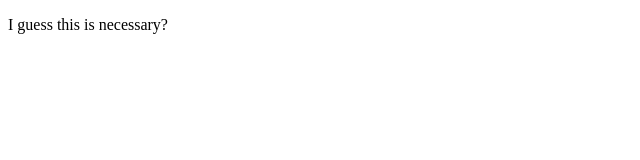
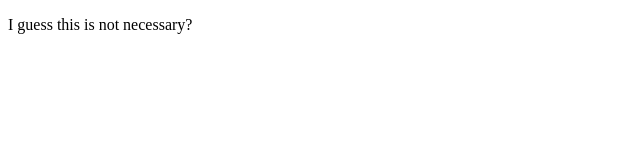
Before and after one commit to TakaSpam/CourseraWebDesignClass, a plain HTML site: page site/SecondPractice.html in a window 1280 px wide. Shown: the full height of the page, 0-640 px from the left. Drawn offline with Linux system fonts and the light colour scheme.

Commit message:
Getting Back Into It

```diff
--- a/site/SecondPractice.html
+++ b/site/SecondPractice.html
@@ -3,7 +3,7 @@
 <head>
 	<meta charset="utf-8">
 	<title> Cousera Practice 2 </title>
-	<p> I guess this is necessary?</p>
+	<p> I guess this is not necessary?</p>
 
 
 
```
